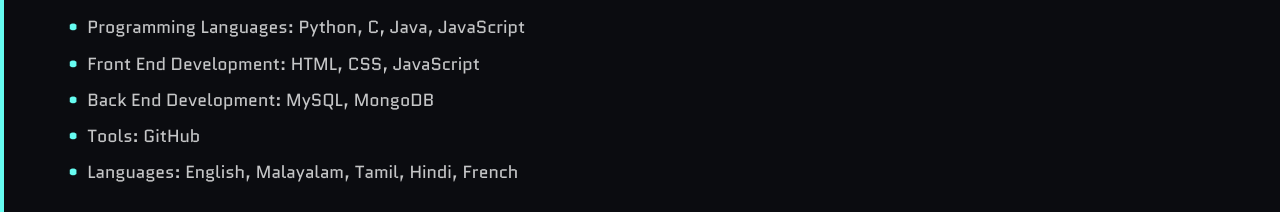
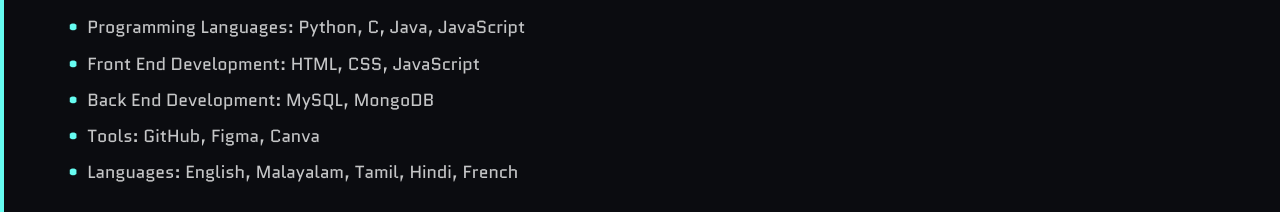
Before and after one commit to prasheetha53/portfolio, a plain HTML site: page index.html in a window 1280 px wide. Shown: the part 2186-2398 px from the top of the page. Drawn offline with Linux system fonts and the light colour scheme; no server answers.

Commit message:
Update index.html

```diff
--- a/index.html
+++ b/index.html
@@ -68,7 +68,7 @@
                 <li>Programming Languages: Python, C, Java, JavaScript</li>
                 <li>Front End Development: HTML, CSS, JavaScript</li>
                 <li>Back End Development: MySQL, MongoDB</li>
-                <li>Tools: GitHub</li>
+                <li>Tools: GitHub, Figma, Canva</li>
                 <li>Languages: English, Malayalam, Tamil, Hindi, French</li>
             </ul>
         </div>
```
